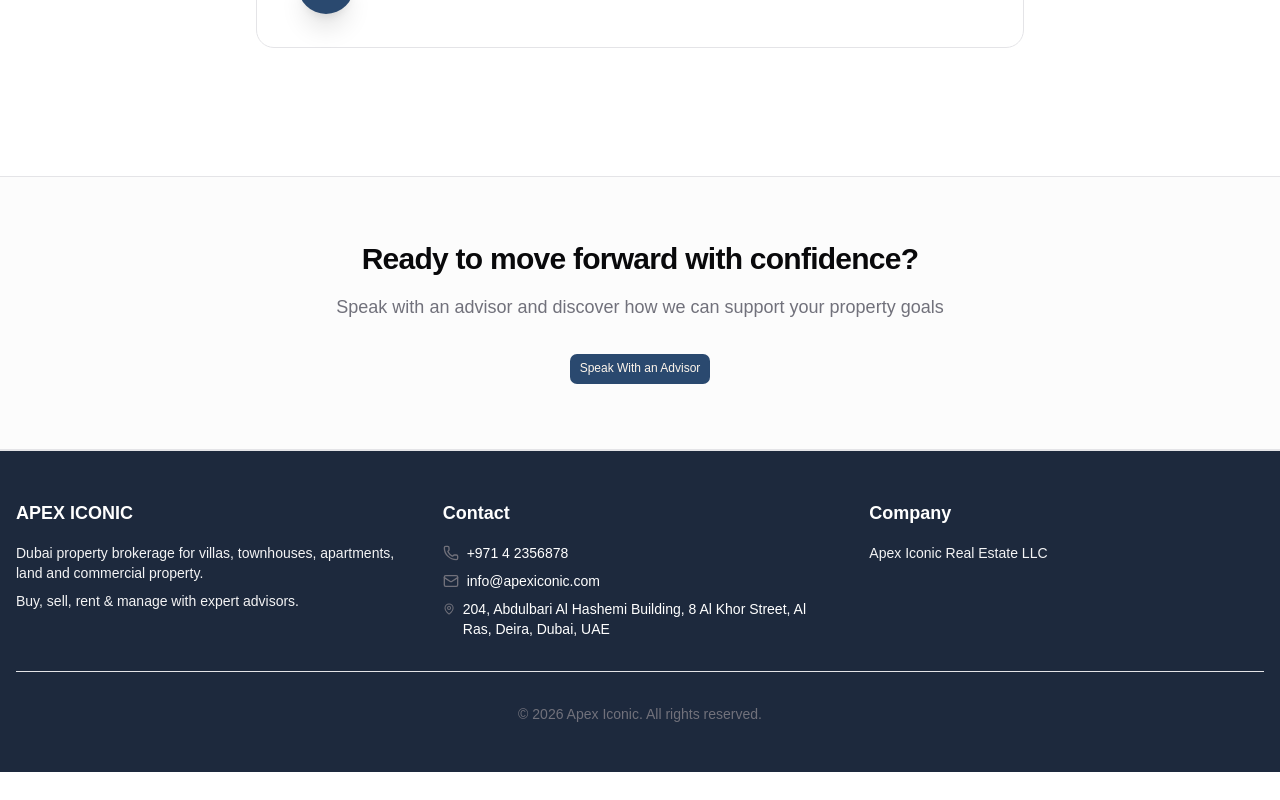
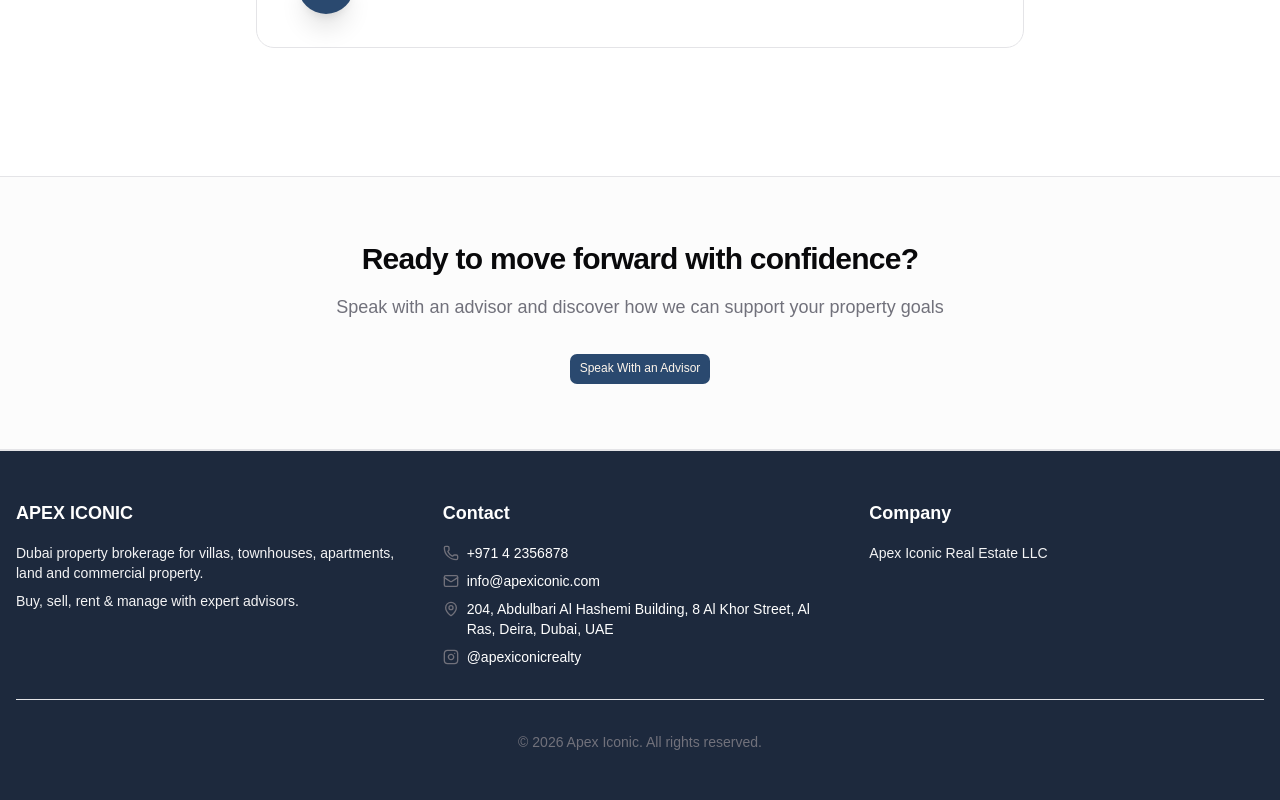
Before and after one commit to Roho7/apex-iconic, a Next.js app: page / in a window 1280 px wide. Shown: the part 3412-4212 px from the top of the page. Before the commit the page ends 4184 px from the top, so only its background shows below. Built offline with nearby package versions, Linux system fonts and the light colour scheme; a web font is replaced by a local one.

Commit message:
add [ig]

```diff
--- a/components/layout/site-footer.tsx
+++ b/components/layout/site-footer.tsx
@@ -1,5 +1,5 @@
 import { CONTACT_INFO } from "@/lib/constants";
-import { Mail, MapPin, Phone } from "lucide-react";
+import { Instagram, Mail, MapPin, Phone } from "lucide-react";
 import { Separator } from "@/components/ui/separator";
 
 export function SiteFooter() {
@@ -33,7 +33,7 @@ export function SiteFooter() {
                 </a>
               </div>
               <div className="flex items-start gap-2">
-                <MapPin className="h-4 w-4 mt-0.5 text-muted-foreground" />
+                <MapPin className="h-4 w-4 mt-0.5 text-muted-foreground shrink-0" />
                 <a
                   href={CONTACT_INFO.mapLink}
                   target="_blank"
@@ -41,6 +41,17 @@ export function SiteFooter() {
                   className="hover:underline"
                 >
                   {CONTACT_INFO.address}
+                </a>
+              </div>
+              <div className="flex items-start gap-2">
+                <Instagram className="h-4 w-4 mt-0.5 text-muted-foreground" />
+                <a
+                  href={CONTACT_INFO.instagram}
+                  target="_blank"
+                  rel="noopener noreferrer"
+                  className="hover:underline"
+                >
+                  {CONTACT_INFO.instagramName}
                 </a>
               </div>
             </div>
--- a/lib/constants.ts
+++ b/lib/constants.ts
@@ -60,6 +60,8 @@ export const CONTACT_INFO: ContactInfo = {
   company: "Apex Iconic Real Estate LLC",
   address: "204, Abdulbari Al Hashemi Building, 8 Al Khor Street, Al Ras, Deira, Dubai, UAE",
   mapLink: "https://maps.app.goo.gl/amGGTmcC9W3GjGXCA",
+  instagram: "https://www.instagram.com/apexiconicrealty?igsh=YXVld2ppeWFvY2Zi",
+  instagramName: '@apexiconicrealty'
 };
 
 export const SERVICE_OPTIONS: { value: ServiceType; label: string }[] = [
--- a/lib/types.ts
+++ b/lib/types.ts
@@ -22,6 +22,8 @@ export interface ContactInfo {
   company: string;
   address: string;
   mapLink: string;
+  instagram: string;
+  instagramName: string;
 }
 
 export interface ClientRegistrationForm {
```
